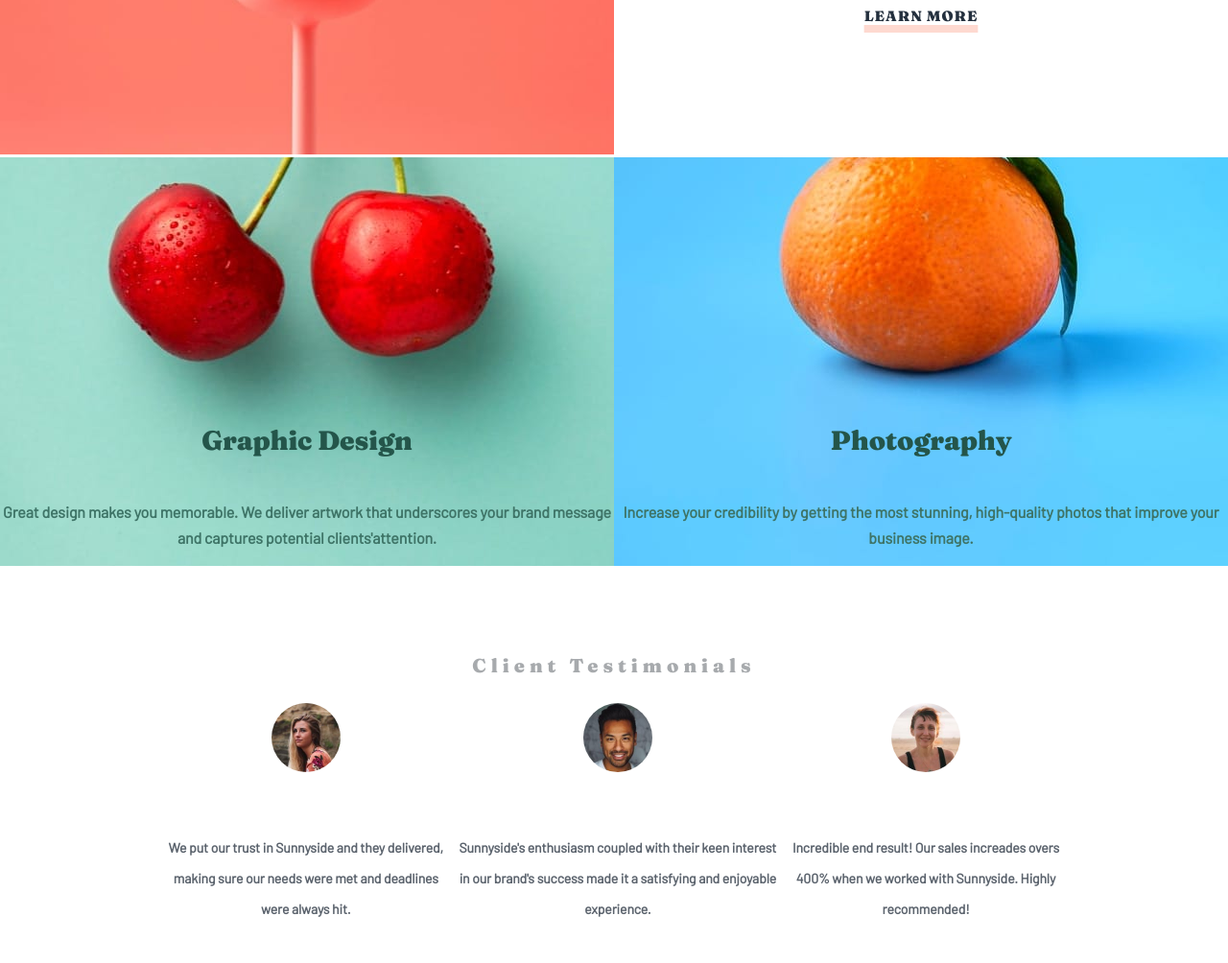
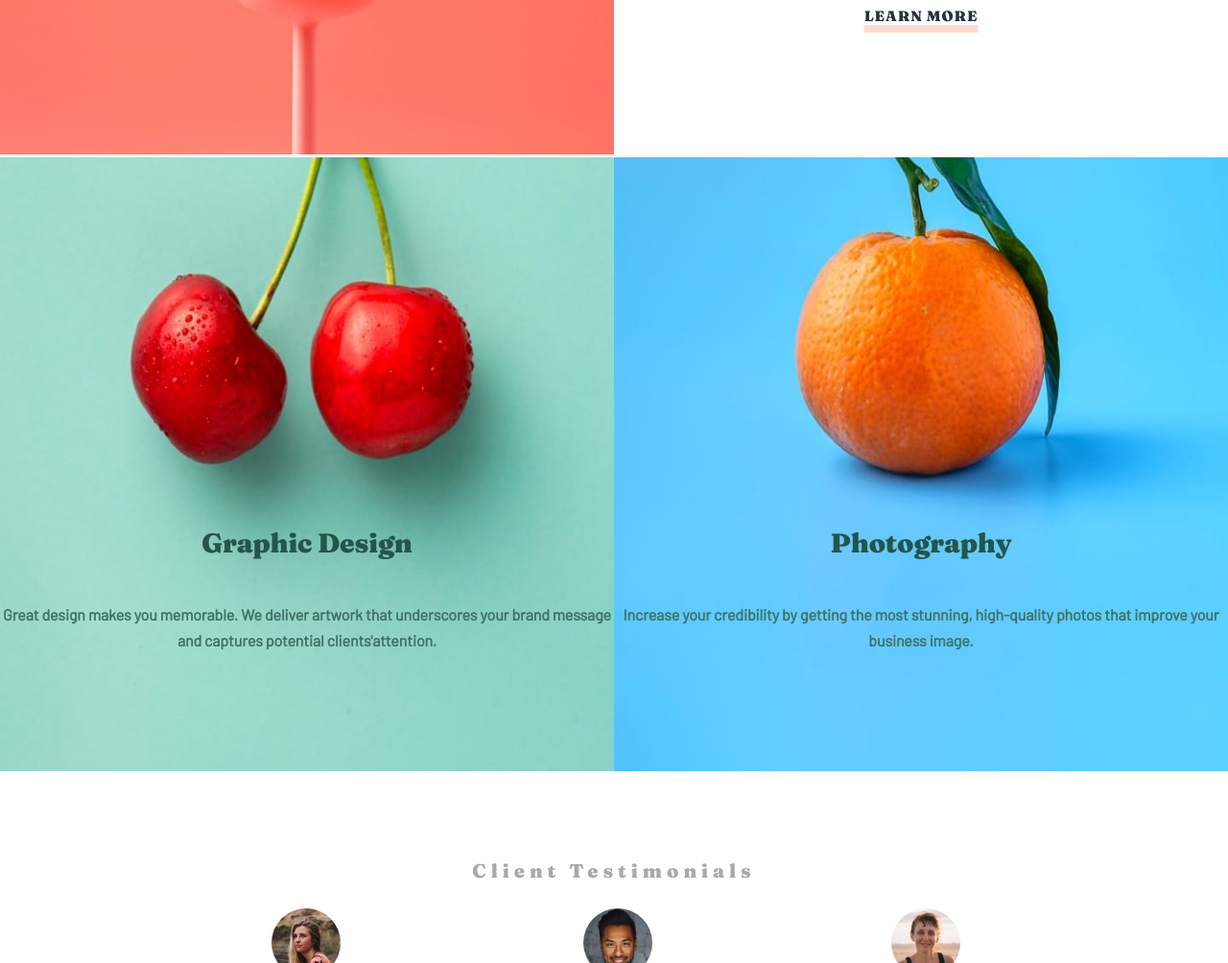
Before and after one commit to RosaBld/sunnyside-agency, a plain HTML site: page index.html in a window 1280 px wide. Shown: the part 1459-2463 px from the top of the page at 96% size. Drawn offline with Linux system fonts and the light colour scheme.

Commit message:
graphics

```diff
--- a/assets/style/scss/layouts/_informations.scss
+++ b/assets/style/scss/layouts/_informations.scss
@@ -105,6 +105,8 @@
             display: flex;
             justify-content: center;
             align-items: center;
+            background-size: 100% 640px;
+            height: 640px;
 
             .graphic {
                 display: flex;
@@ -120,7 +122,9 @@
             display: flex;
             justify-content: center;
             align-items: center;
-            width: 100%;
+            background-size: 100% 640px;
+
+
             .pics {
                 display: flex;
                 flex-direction: column;
```
Also changed, not shown: assets/style/scss/style.css, 1 other file.
